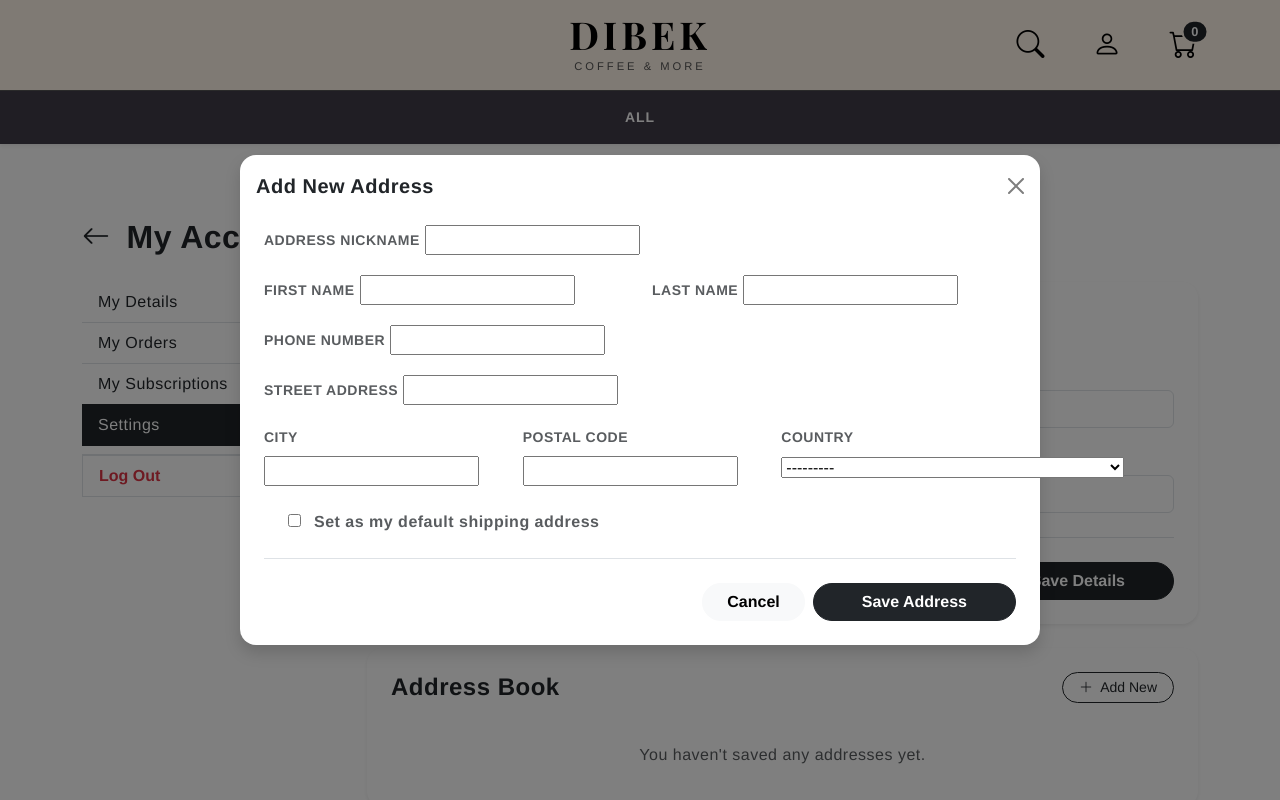
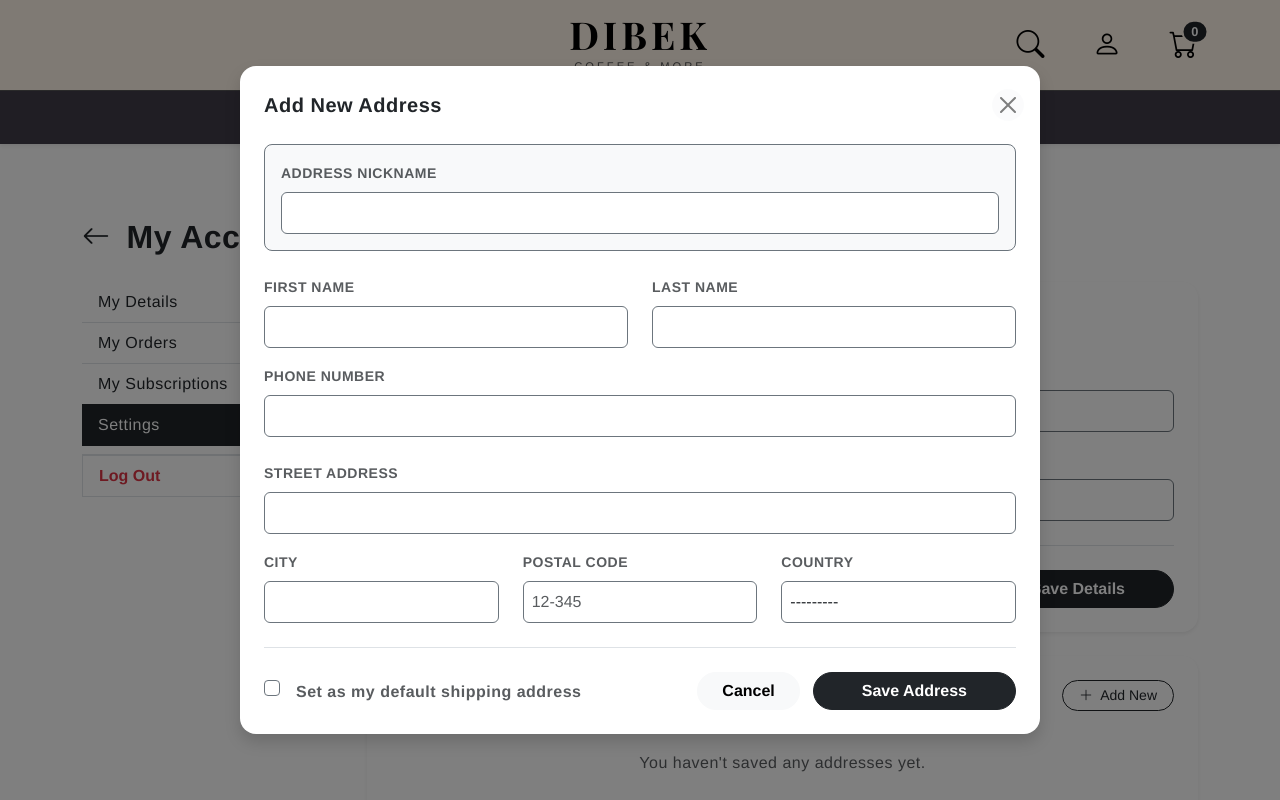
Before and after one commit to sudeirmaak/thesis_ecommerce, a Django app: page /users/profile/settings/ in a window 1280 px wide, after a click on "Add New". Run offline with Django 5.2, Linux system fonts and the light colour scheme; the visitor is signed in with stand-in values (Sample User, id 1); data that the repository does not hold is empty; some libraries are stand-ins or nearby versions; some web fonts are replaced.

Commit message:
dynamic phone country code selector and autospacing dor phone number and postal code completed

```diff
--- a/store/views.py
+++ b/store/views.py
@@ -224,12 +224,15 @@ class CheckoutView(LoginRequiredMixin, View):
 
         form = CheckoutForm(initial=initial_data)
 
+        user_addresses = Address.objects.filter(user=request.user)
+
         context = {
             'form': form,
             'cart_items': cart_items,
             'total_price': total_price,
             'shipping_cost': default_shipping,
-            'grand_total': grand_total
+            'grand_total': grand_total,
+            'user_addresses': user_addresses,
         }
 
         return render(request, 'store/checkout.html', context)
--- a/templates/base.html
+++ b/templates/base.html
@@ -12,6 +12,12 @@
     <link href="https://fonts.gstatic.com" crossorigin rel="preconnect">
     <link href="https://fonts.googleapis.com/css2?family=Playfair+Display:ital,wght@0,400..900;1,400..900&display=swap" rel="stylesheet">
     <link href="{% static 'css/style.css' %}" rel="stylesheet">
+
+    <link rel="stylesheet" href="https://cdn.jsdelivr.net/npm/intl-tel-input@23.0.4/build/css/intlTelInput.min.css">
+
+    <style>
+        .iti { width: 100%; display: block; }
+    </style>
 
     {% block extra_css %}{% endblock %}
 </head>
@@ -181,5 +187,54 @@
             })
         }, 5000);
     </script>
+
+    <!--for some reason not working-->
+    <datalist id="email-suggestions">
+        <option value="@gmail.com">
+        <option value="@yahoo.com">
+        <option value="@hotmail.com">
+        <option value="@outlook.com">
+    </datalist>
+
+    <script src="https://cdn.jsdelivr.net/npm/intl-tel-input@23.0.4/build/js/intlTelInput.min.js"></script>
+
+    <script>
+        document.addEventListener('DOMContentLoaded', function() {
+
+            document.addEventListener('input', function (e) {
+                if (e.target.classList.contains('postal-mask')) {
+                    let rawValue = e.target.value.replace(/[^0-9]/g, '');
+                    if (rawValue.length > 2) {
+                        e.target.value = rawValue.substring(0, 2) + '-' + rawValue.substring(2, 5);
+                    } else {
+                        e.target.value = rawValue;
+                    }
+                }
+            });
+
+            const phoneInputs = document.querySelectorAll('.phone-mask');
+            phoneInputs.forEach(input => {
+                const iti = window.intlTelInput(input, {
+                    initialCountry: "pl",
+                    showSelectedDialCode: true,
+                    autoPlaceholder: "polite",
+                    formatAsYouType: true,
+                    nationalMode: true,
+                    strictMode: true,
+                    utilsScript: "https://cdn.jsdelivr.net/npm/intl-tel-input@23.0.4/build/js/utils.js",
+                });
+
+                const form = input.closest('form');
+                if (form) {
+                    form.addEventListener('submit', function() {
+                        if (input.value.trim() !== "" && iti.isValidNumber()) {
+                            input.value = iti.getNumber();
+                        }
+                    });
+                }
+            });
+        });
+    </script>
+
 </body>
 </html>
--- a/templates/users/settings.html
+++ b/templates/users/settings.html
@@ -123,66 +123,74 @@
     </div>
 </div>
 
-<div class="modal fade" id="addAddressModal" tabindex="-1" aria-labelledby="addAddressModalLabel" aria-hidden="true">
+<div class="modal fade" id="addAddressModal" tabindex="-1" aria-hidden="true">
     <div class="modal-dialog modal-lg modal-dialog-centered">
         <div class="modal-content rounded-4 border-0 shadow">
-            <div class="modal-header border-bottom-0 pb-0">
-                <h5 class="modal-title fw-bold" id="addAddressModalLabel">Add New Address</h5>
-                <button type="button" class="btn-close" data-bs-dismiss="modal" aria-label="Close"></button>
+
+            <div class="modal-header border-bottom-0 pb-0 pt-4 px-4">
+                <h5 class="modal-title fw-bold">Add New Address</h5>
+                <button type="button" class="btn-close bg-light rounded-circle p-2" data-bs-dismiss="modal" aria-label="Close"></button>
             </div>
 
             <div class="modal-body p-4">
                 <form method="POST" action="{% url 'users:add_address' %}">
                     {% csrf_token %}
 
-                    <div class="row">
+                    <div class="bg-light p-3 rounded-3 mb-4 border border-secondary">
+                        <label class="fw-bold mb-2 small text-muted text-uppercase">Address Nickname</label>
+                        {{ address_form.name }}
+                    </div>
 
-                        <div class="col-md-12 mb-3">
-                            <label class="fw-bold mb-2 small text-muted text-uppercase">Address Nickname</label>
-                            {{ address_form.name }}
-                        </div>
-                        <div class="col-md-6 mb-3">
+                    <div class="row mb-4">
+                        <div class="col-md-6 mb-3 mb-md-0">
                             <label class="fw-bold mb-2 small text-muted text-uppercase">First Name</label>
                             {{ address_form.first_name }}
                         </div>
-                        <div class="col-md-6 mb-3">
+                        <div class="col-md-6">
                             <label class="fw-bold mb-2 small text-muted text-uppercase">Last Name</label>
                             {{ address_form.last_name }}
                         </div>
-                        <div class="col-md-12 mb-3">
+                        <div class="col-md-12 mt-3">
                             <label class="fw-bold mb-2 small text-muted text-uppercase">Phone Number</label>
                             {{ address_form.phone_number }}
                         </div>
+                    </div>
+
+                    <div class="row mb-4">
                         <div class="col-md-12 mb-3">
                             <label class="fw-bold mb-2 small text-muted text-uppercase">Street Address</label>
                             {{ address_form.street_address }}
                         </div>
-                        <div class="col-md-4 mb-3">
+                        <div class="col-md-4 mb-3 mb-md-0">
                             <label class="fw-bold mb-2 small text-muted text-uppercase">City</label>
                             {{ address_form.city }}
                         </div>
-                        <div class="col-md-4 mb-3">
+                        <div class="col-md-4 mb-3 mb-md-0">
                             <label class="fw-bold mb-2 small text-muted text-uppercase">Postal Code</label>
                             {{ address_form.postal_code }}
                         </div>
-                        <div class="col-md-4 mb-3">
+                        <div class="col-md-4">
                             <label class="fw-bold mb-2 small text-muted text-uppercase">Country</label>
                             {{ address_form.country }}
+                        </div>
+                    </div>
+
+                    <div class="d-flex justify-content-between align-items-center border-top pt-4 mt-2">
+
+                        <div class="form-check">
+                            {{ address_form.is_default }}
+                            <label class="form-check-label fw-bold text-muted ms-2 mt-1" for="{{ address_form.is_default.id_for_label }}">
+                                Set as my default shipping address
+                            </label>
+                        </div>
+
+                        <div>
+                            <button type="button" class="btn btn-light px-4 rounded-pill fw-bold me-2" data-bs-dismiss="modal">Cancel</button>
+                            <button type="submit" class="btn btn-dark px-5 rounded-pill fw-bold">Save Address</button>
                         </div>
 
                     </div>
 
-                    <div class="form-check mt-2 mb-4">
-                        {{ address_form.is_default }}
-                        <label class="form-check-label fw-bold text-muted ms-2" for="{{ address_form.is_default.id_for_label }}">
-                            Set as my default shipping address
-                        </label>
-                    </div>
-
-                    <div class="d-flex justify-content-end border-top pt-4 mt-2">
-                        <button type="button" class="btn btn-light px-4 rounded-pill fw-bold me-2" data-bs-dismiss="modal">Cancel</button>
-                        <button type="submit" class="btn btn-dark px-5 rounded-pill fw-bold">Save Address</button>
-                    </div>
                 </form>
             </div>
         </div>
--- a/users/forms.py
+++ b/users/forms.py
@@ -55,7 +55,12 @@ class CustomUserUpdateForm(forms.ModelForm):
         self.fields['phone_number'].required = True
 
         for field_name, field in self.fields.items():
-            field.widget.attrs['class'] = 'form-control'
+            if field_name == 'email':
+                field.widget.attrs.update({'class': 'form-control border-secondary p-2', 'list': 'email-suggestions'})
+            elif field_name == 'phone_number':
+                field.widget.attrs.update({'class': 'form-control border-secondary py-2 phone-mask'})
+            else:
+                field.widget.attrs['class'] = 'form-control border-secondary p-2'
 
     def clean_phone_number(self):
         phone = self.cleaned_data.get('phone_number')
@@ -74,11 +79,15 @@ class AddressForm(forms.ModelForm):
         model = Address
         fields = ('name', 'first_name', 'last_name', 'phone_number', 'street_address', 'city', 'postal_code', 'country', 'is_default')
 
-        def __init__(self, *args, **kwargs):
-            super().__init__(*args, **kwargs)
+    def __init__(self, *args, **kwargs):
+        super().__init__(*args, **kwargs)
 
-            for field_name, field in self.fields.items():
-                if field_name == 'is_default':
-                    field.widget.attrs['class'] = 'form-check'
-                else:
-                    field.widget.attrs['class'] = 'form-control'
+        for field_name, field in self.fields.items():
+            if field_name == 'is_default':
+                field.widget.attrs['class'] = 'form-check-input border-secondary'
+            elif field_name == 'postal_code':
+                field.widget.attrs.update({'class': 'form-control border-secondary p-2 postal-mask', 'placeholder': '12-345'})
+            elif field_name == 'phone_number':
+                field.widget.attrs.update({'class': 'form-control border-secondary py-2 phone-mask'})
+            else:
+                field.widget.attrs['class'] = 'form-control border-secondary p-2'
```
Also changed, not shown: store/forms.py (+7 -12 lines), templates/store/checkout.html (+45 -16 lines).
